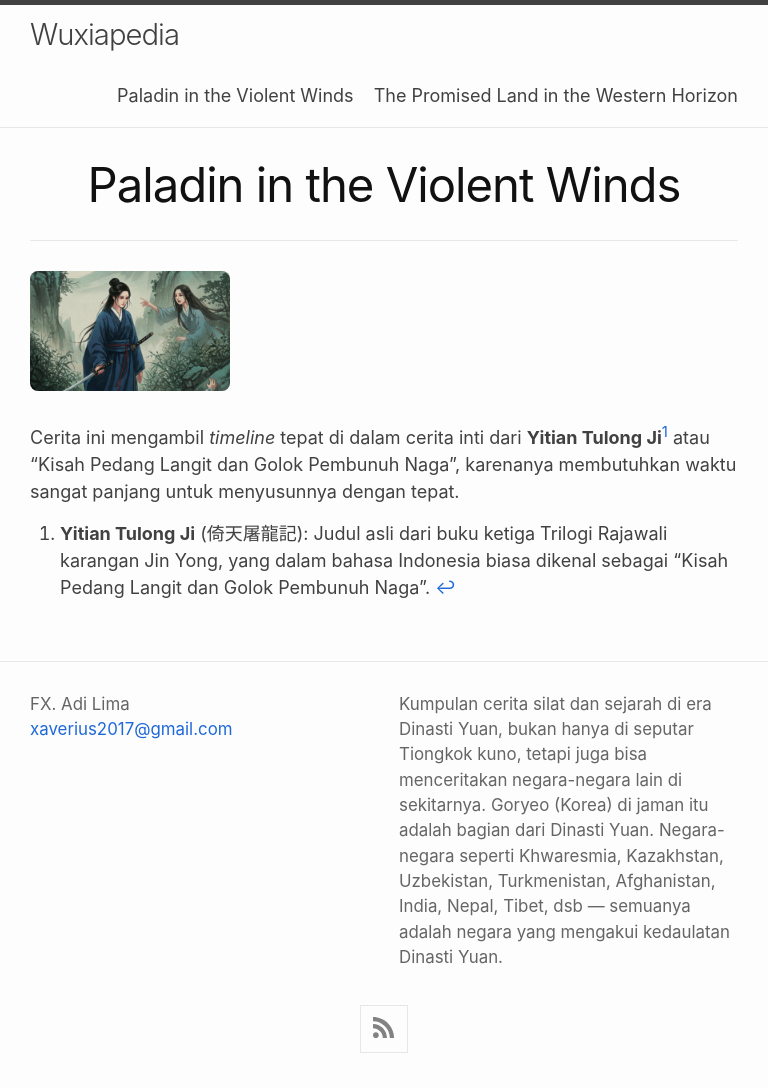
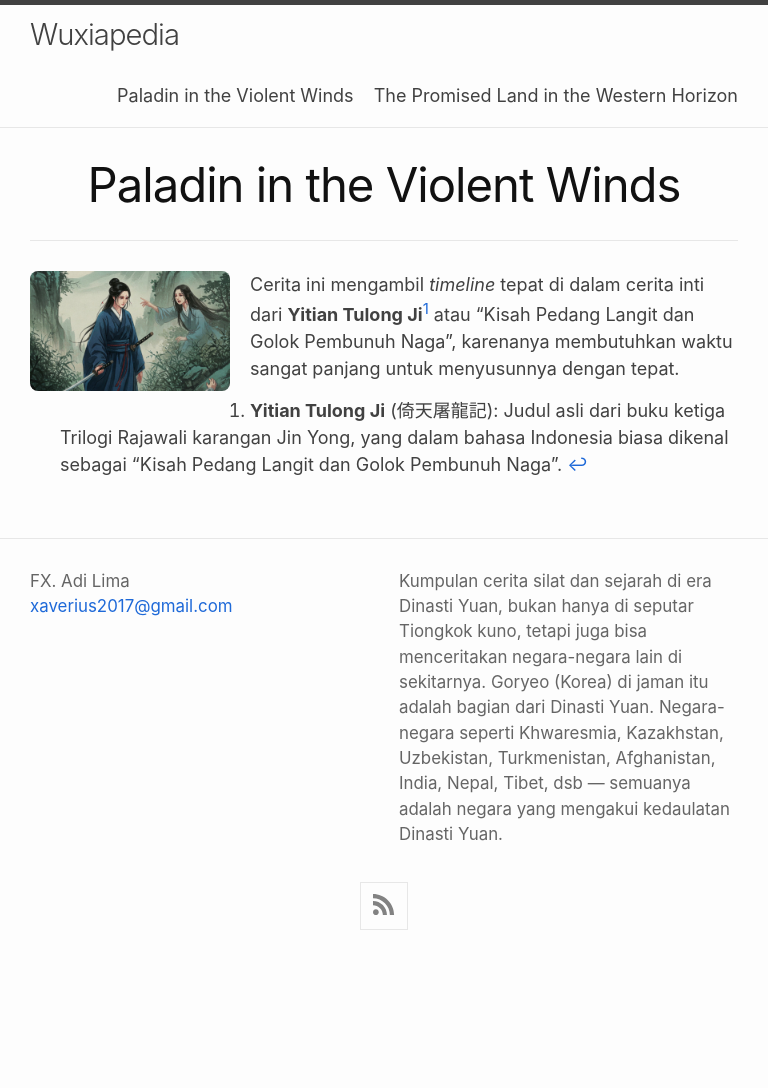
Before and after one commit to fxadilima/wuxia-pedia, a Jekyll site: the page built from pitvw/index.md, in a window 768 px wide. Built offline with Jekyll 4.4.1, drawn with Linux system fonts in a browser that asks for light colours; after the commit the page ends 965 px from its top, so only the background shows below that.

Commit message:
fixing feature image integration

```diff
--- a/_sass/minima/custom-styles.scss
+++ b/_sass/minima/custom-styles.scss
@@ -1,31 +1,47 @@
 // Placeholder to allow defining custom styles that override everything else.
 // (Use `_sass/minima/custom-variables.scss` to override variable defaults)
 
-/* assets/main.scss or _sass/_custom-styles.scss */
+/* _sass/minima/_custom-styles.scss */
 
+// --- Base Styles (Mobile-First Defaults) ---
+// These styles apply to ALL screen sizes, unless overridden by a media query.
+// On small screens, these will be the only styles active.
 .feature-image-container {
-  margin-bottom: 25px; /* Space below the image */
-  overflow: hidden;    /* In case the image is larger than container */
-  margin-right: 20px; // Add space to the right of the image
-  margin-bottom: 15px;
-  float:left;
+  margin-bottom: 15px; // Space below the image/container
+  overflow: hidden; // Helps contain any floats if needed, or other overflow
 }
 
 .feature-image {
-  max-width: 200px;
-  border-radius: 8px; // Example: rounded corners
+  display: block; // Ensures it's a block-level element
+  width: 100%;    // Default to full width on small screens
+  height: auto;   // Maintain aspect ratio
+  float: none;    // Explicitly no float by default (for mobile)
+  margin: 0 0 15px 0; // Default margin for a block-stacked image
 }
 
-/* Optional: Styles for smaller screens */
-@media screen and (max-width: 768px) {
+// --- Media Query for Larger Screens ---
+// These styles will OVERRIDE the base styles when the screen size meets the condition.
+@media screen and (min-width: 640px) { /* Adjust this breakpoint if needed */
+
+  .feature-image-container {
+    float: left;
+  }
+
   .feature-image {
-    float: none; // Disable float on small screens
-    width: 100%; // Make it full width again
-    margin: 0 0 15px 0; // Center or remove side margins
+    max-width: 200px;
+    margin-right: 20px; // Space to the right of the image
+    margin-bottom: 15px; // Space below the image (for wrapping text)
+    border-radius: 8px;
   }
-  .feature-image-container {
-    float: none;
-    width: 100%; // Make it full width again
-    margin: 0 0 15px 0; // Center or remove side margins
+
+  // Clearfix for the parent of the floated image
+  // This is typically applied to the container of both the floated element AND the content
+  // If the .feature-image is the only floated element in your post-content,
+  // then .post-content::after might be a good place for it.
+  // Or if the container is just .feature-image-container, then put it there.
+  .feature-image-container::after { /* Or .post-content::after */
+    content: "";
+    display: table;
+    clear: both;
   }
 }
```
Also changed, not shown: 3 other files.
